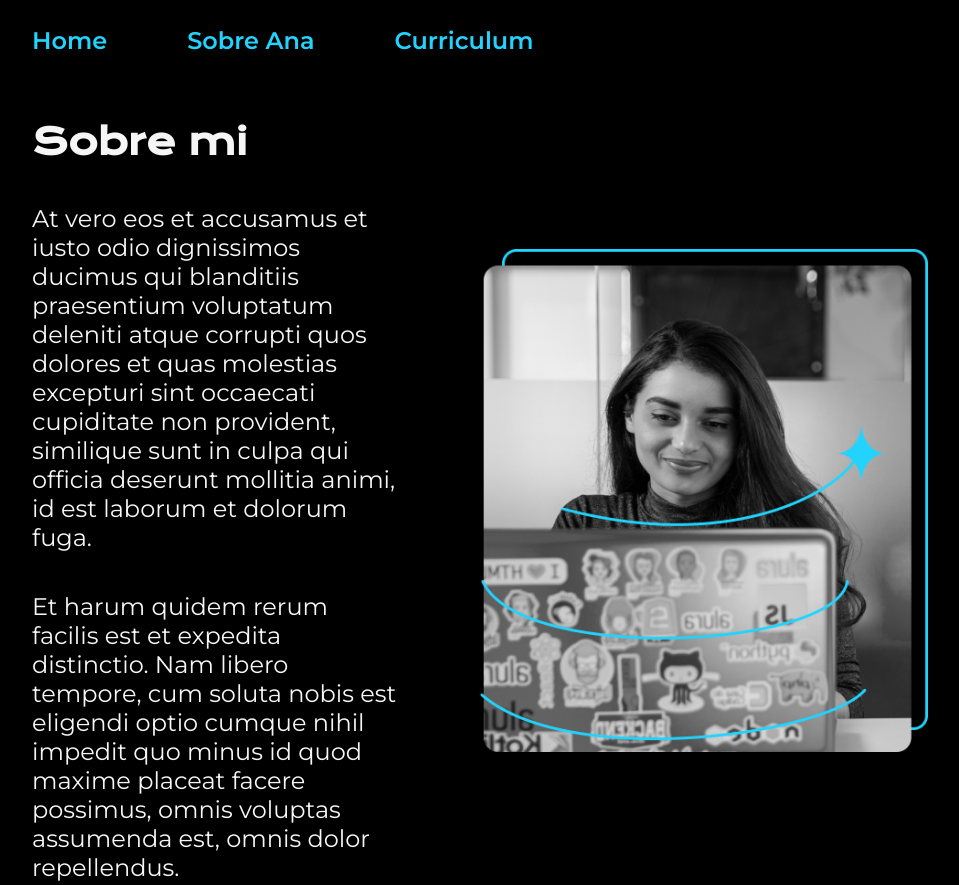
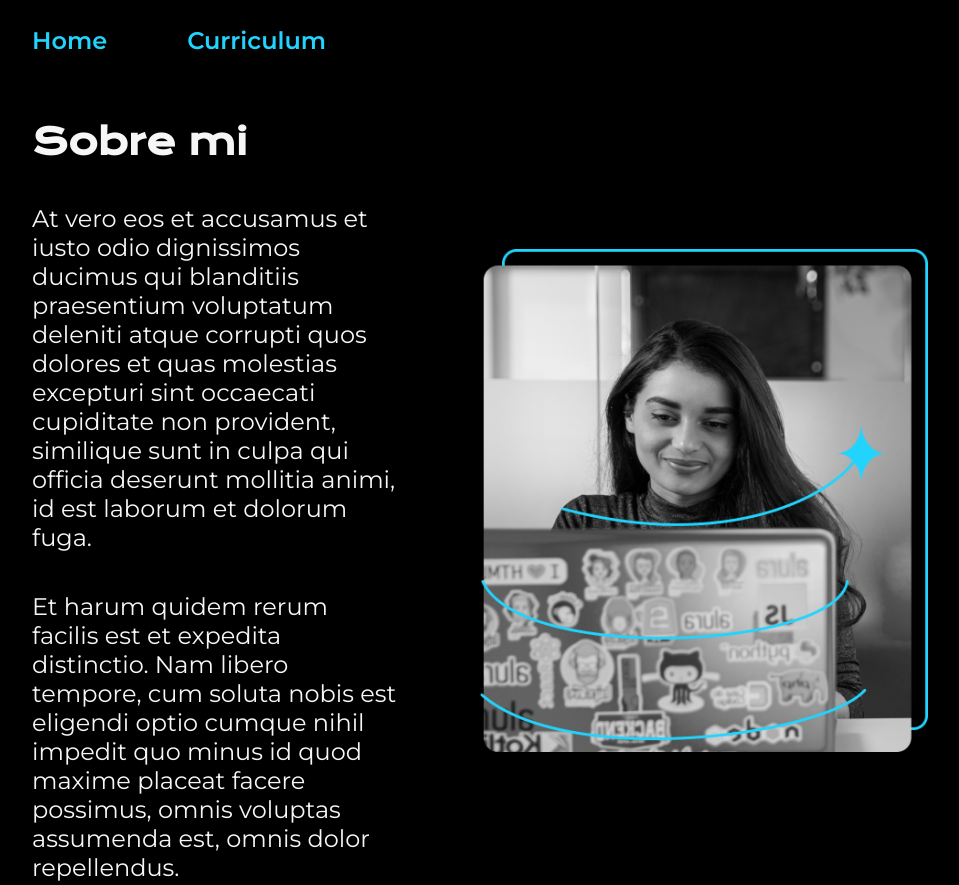
Before and after one commit to Roxtceh/Portafolio-Curriculum, a plain HTML site: page about.html in a window 1280 px wide. Shown: the top 885 px of the page, without its empty margins (160-1119 px from the left). Drawn offline with nearby package versions, Linux system fonts and the light colour scheme.

Commit message:
Update about.html
Se elimina enlace que redirecciona a la misma pagina

```diff
--- a/about.html
+++ b/about.html
@@ -10,7 +10,6 @@
     <header class="header">
         <nav class="header_menu">
             <a href="index.html" class="header_menu_link">Home</a>
-            <a href="about.html" class="header_menu_link">Sobre Ana</a>
             <a href="curriculum.html" class="header_menu_link">Curriculum</a>
         </nav>
     </header>
@@ -26,4 +25,5 @@
         <p>Desarrollado por Héctor Hugo Avilés Chacón</p>
     </footer>
 </body>
+
 </html>
```
